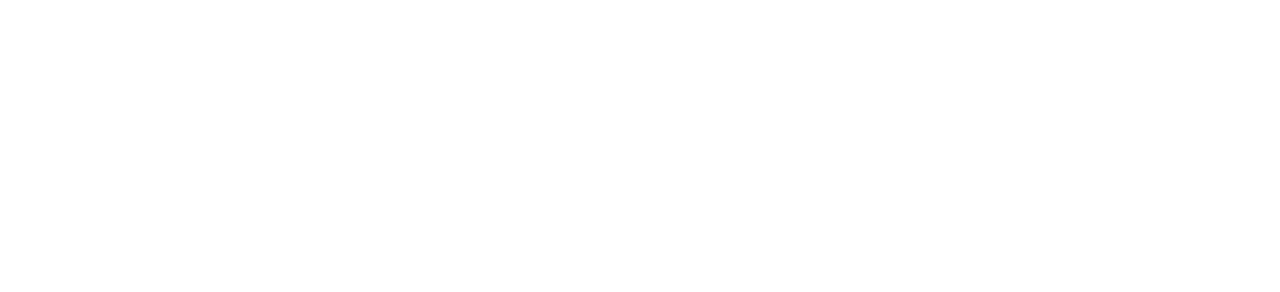
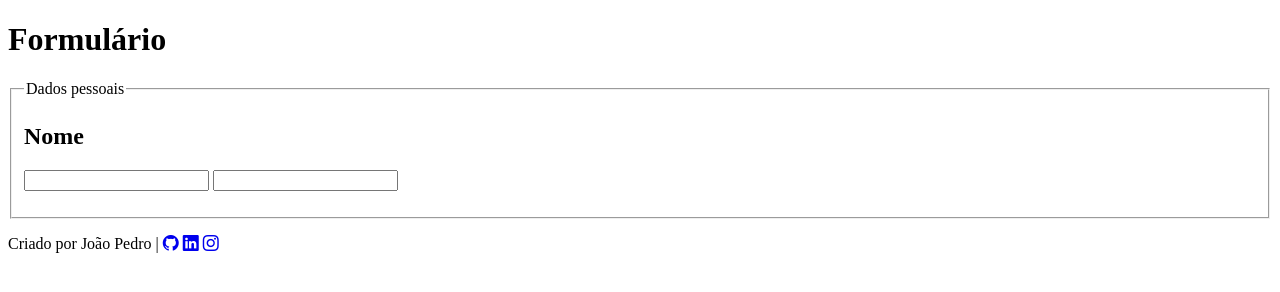
Before and after one commit to jpsantosss/form, a website: page index.html in a window 1280 px wide. Drawn offline with nearby package versions, Linux system fonts and the light colour scheme.

Commit message:
Criação da página inicial

```diff
--- a/index.html
+++ b/index.html
@@ -4,8 +4,35 @@
     <meta charset="UTF-8">
     <meta name="viewport" content="width=device-width, initial-scale=1.0">
     <title>Formulário</title>
+    <link rel="stylesheet" href="https://cdn.jsdelivr.net/npm/bootstrap-icons@1.11.2/font/bootstrap-icons.min.css">
 </head>
 <body>
+    <header id="cabecalho">
+        <h1 class="titulo">Formulário</h1>
+    </header>
 
+    <main id="conteudo-principal">
+        <form autocomplete="off" id="formulario" method="post">
+            <fieldset class="formulario-classe">
+                <legend>Dados pessoais</legend>
+                <p>
+                    <h2 class="subtitulo">Nome</h2>
+                    <div class="input-nome">
+                        <input type="text" name="nome" id="nome">
+                        <input type="text" name="sobrenome" id="sobrenome">
+                    </div>
+                </p>
+            </fieldset>
+
+        </form>
+    </main>
+
+    <footer id="rodape">
+        <p>Criado por João Pedro |
+            <a href="#" target="_blank"><i class="bi bi-github"></i></a>
+            <a href="#" target="_blank"><i class="bi bi-linkedin"></i></a>
+            <a href="#" target="_blank"><i class="bi bi-instagram"></i></a>
+        </p>
+    </footer>
 </body>
 </html>
--- /dev/null
+++ b/package.json
@@ -0,0 +1,5 @@
+{
+  "dependencies": {
+    "bootstrap-icons": "^1.11.2"
+  }
+}
```
Also changed, not shown: 1 other file.
